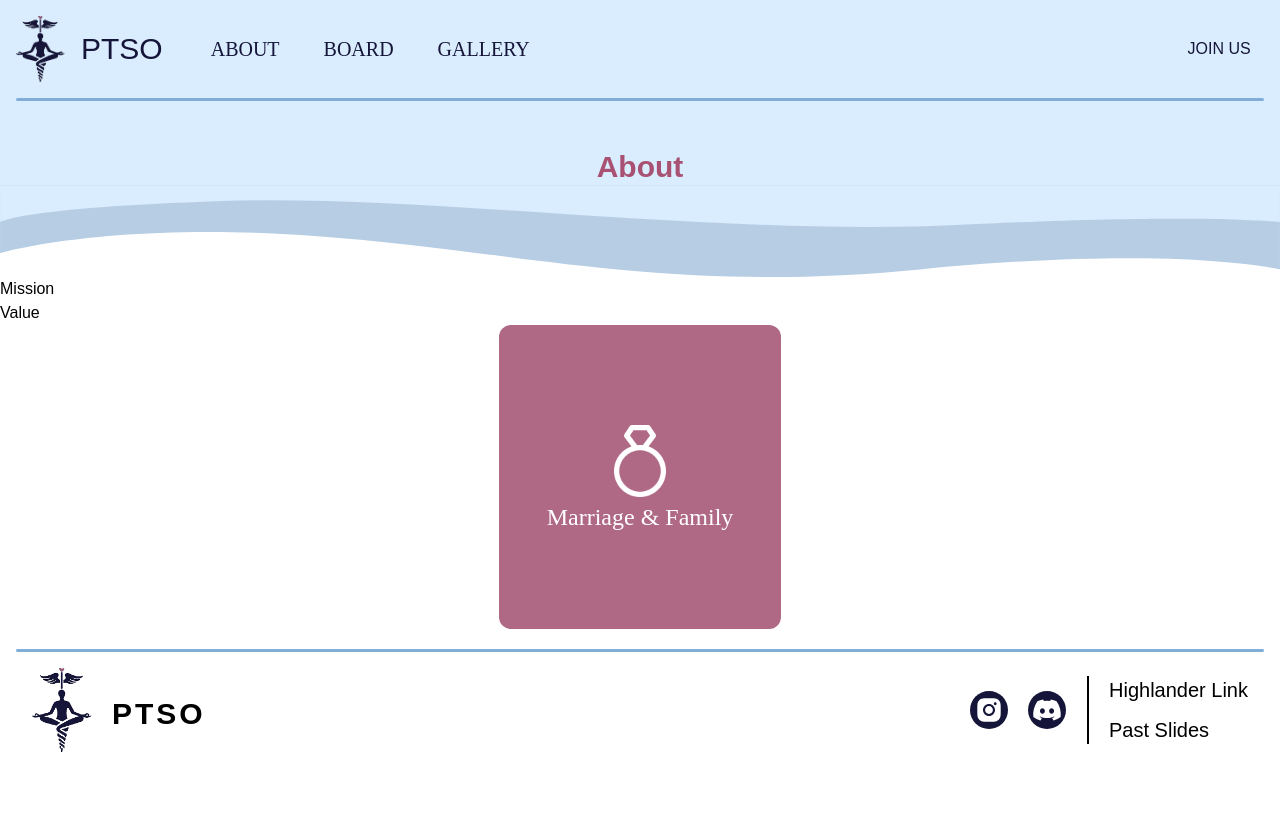
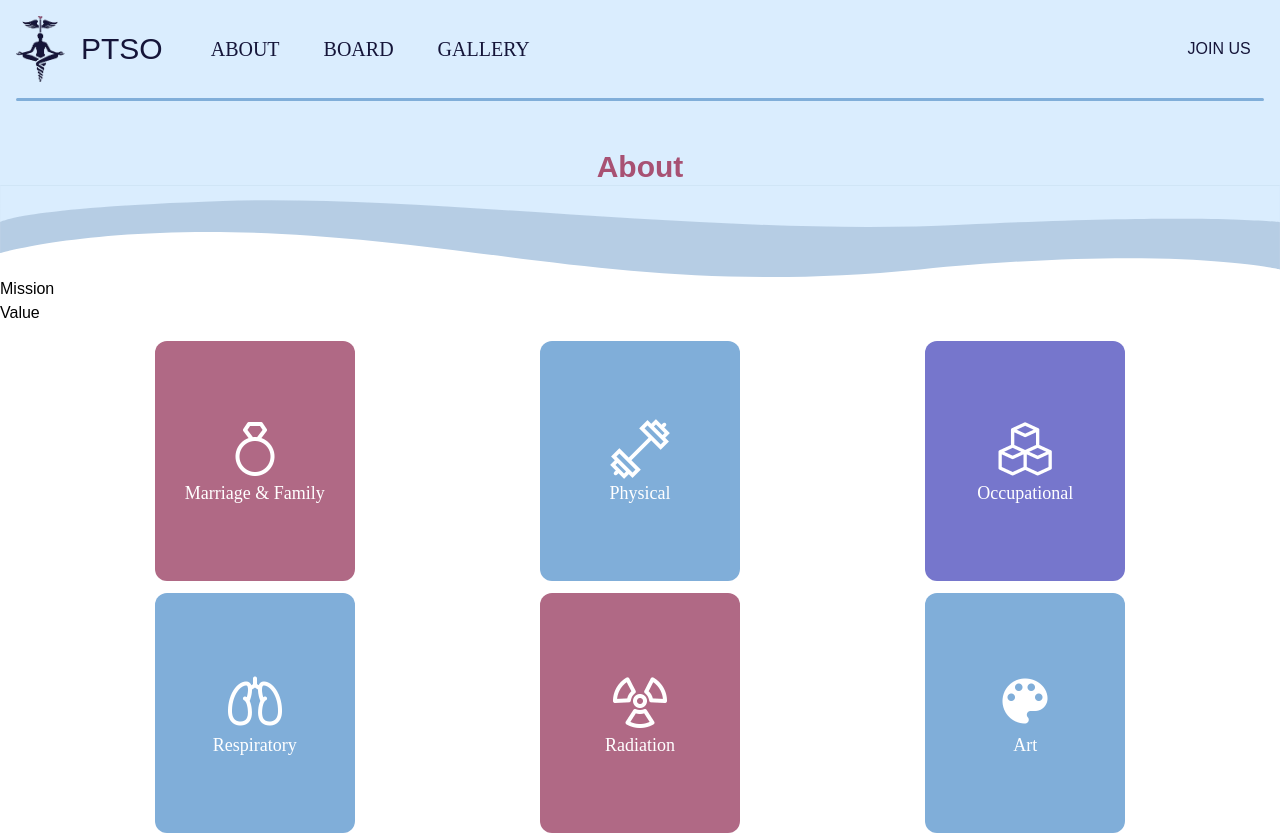
Before and after one commit to acm-ucr/ptso-website, a Next.js app: page /about in a window 1280 px wide. Shown: the top 835 px of the page. Before the commit the page ends 800 px from the top, so only its background shows below. Built offline with nearby package versions, Linux system fonts and the light colour scheme; a web font is replaced by a local one.

Commit message:
Mapping therapy cards

```diff
--- a/src/components/about/TherapyCard.tsx
+++ b/src/components/about/TherapyCard.tsx
@@ -1,23 +1,43 @@
+// src/components/about/TherapyTypes.tsx
 import Image from "next/image";
-import Ring from "@/public/assets/about/therapyTypes/ring.webp";
+import { therapyTypes } from "@/data/TherapyTypes";
 
-const TherapyCard = () => {
+
+const colorClasses = [
+  'bg-ptso-pink-secondary',    // (Marriage & Family)
+  'bg-ptso-blue-accent',      // (Physical)
+  'bg-ptso-purple-primary',     // (Occupational)
+  'bg-ptso-blue-accent', // (Respiratory)
+  'bg-ptso-pink-secondary',   // Radiation
+  'bg-ptso-blue-accent',      // Art
+  'bg-ptso-purple-primary',   // Speech-Language
+  'bg-ptso-blue-accent',   // Music
+  'bg-ptso-pink-secondary',      // Counseling
+];
+
+const TherapyTypes = () => {
   return (
-    <div className="flex w-full justify-center">
-      <div className="bg-ptso-pink-secondary flex flex-col items-center justify-center rounded-xl p-12">
-        <Image
-          src={Ring}
-          alt="Marriage & Family Therapy"
-          width={80}
-          height={80}
-          className="mt-12 object-contain"
-        />
-        <div className="font-beVietnamPro mb-12 w-full p-0 text-center text-2xl text-white">
-          Marriage & Family
-        </div>
+    <div className="flex w-full flex-col items-center px-2 py-4">
+      <div className="grid w-full max-w-6xl grid-cols-1 gap-x-1 gap-y-3 sm:grid-cols-2 md:grid-cols-3 lg:grid-cols-3">
+        {therapyTypes.map(({ image, name, alt }, index) => (
+          <div key={index} className="flex justify-center">
+            <div className={`${colorClasses[index]} flex h-60 w-50 flex-col items-center justify-center rounded-xl p-4`}>
+              <Image
+                src={image}
+                alt={alt}
+                width={60}
+                height={60}
+                className="mt-1 object-contain"
+              />
+              <div className="text-white font-beVietnamPro text-center justify-center text-lg">
+                {name}
+              </div>
+            </div>
+          </div>
+        ))}
       </div>
     </div>
   );
 };
 
-export default TherapyCard;
+export default TherapyTypes;
--- a/src/data/TherapyTypes.ts
+++ b/src/data/TherapyTypes.ts
@@ -1,2 +1,64 @@
-// Put About Us Therapy Types, Images, and Descriptions
-// Delete Comments
+import { StaticImageData } from "next/image";
+import Art from "@/public/assets/about/therapyTypes/art.webp";
+import Blocks from "@/public/assets/about/therapyTypes/blocks.webp";
+import Lungs from "@/public/assets/about/therapyTypes/lungs.webp";
+import Masks from "@/public/assets/about/therapyTypes/masks.webp";
+import Music from "@/public/assets/about/therapyTypes/music.webp";
+import Radiation from "@/public/assets/about/therapyTypes/radiation.webp";
+import Ring from "@/public/assets/about/therapyTypes/ring.webp";
+import TalkingHead from "@/public/assets/about/therapyTypes/talkingHead.webp";
+import Weight from "@/public/assets/about/therapyTypes/weight.webp";
+
+interface TherapyType {
+  name: string;
+  image: StaticImageData;
+  alt: string;
+}
+
+export const therapyTypes: TherapyType[] = [
+  {
+    name: "Marriage & Family",
+    image: Ring,
+    alt: "Wedding rings icon",
+  },
+  {
+    name: "Physical",
+    image: Weight,
+    alt: "Weight lifting icon",
+  },
+  {
+    name: "Occupational",
+    image: Blocks,
+    alt: "Building blocks icon",
+  },
+  {
+    name: "Respiratory",
+    image: Lungs,
+    alt: "Lungs icon",
+  },
+  {
+    name: "Radiation",
+    image: Radiation,
+    alt: "Radiation symbol icon",
+  },
+  {
+    name: "Art",
+    image: Art,
+    alt: "Art palette icon",
+  },
+  {
+    name: "Speech-Language",
+    image: TalkingHead,
+    alt: "Talking head icon",
+  },
+  {
+    name: "Music",
+    image: Music,
+    alt: "Music notes icon",
+  },
+  {
+    name: "Counseling",
+    image: Masks,
+    alt: "Theater masks icon",
+  },
+];
```
